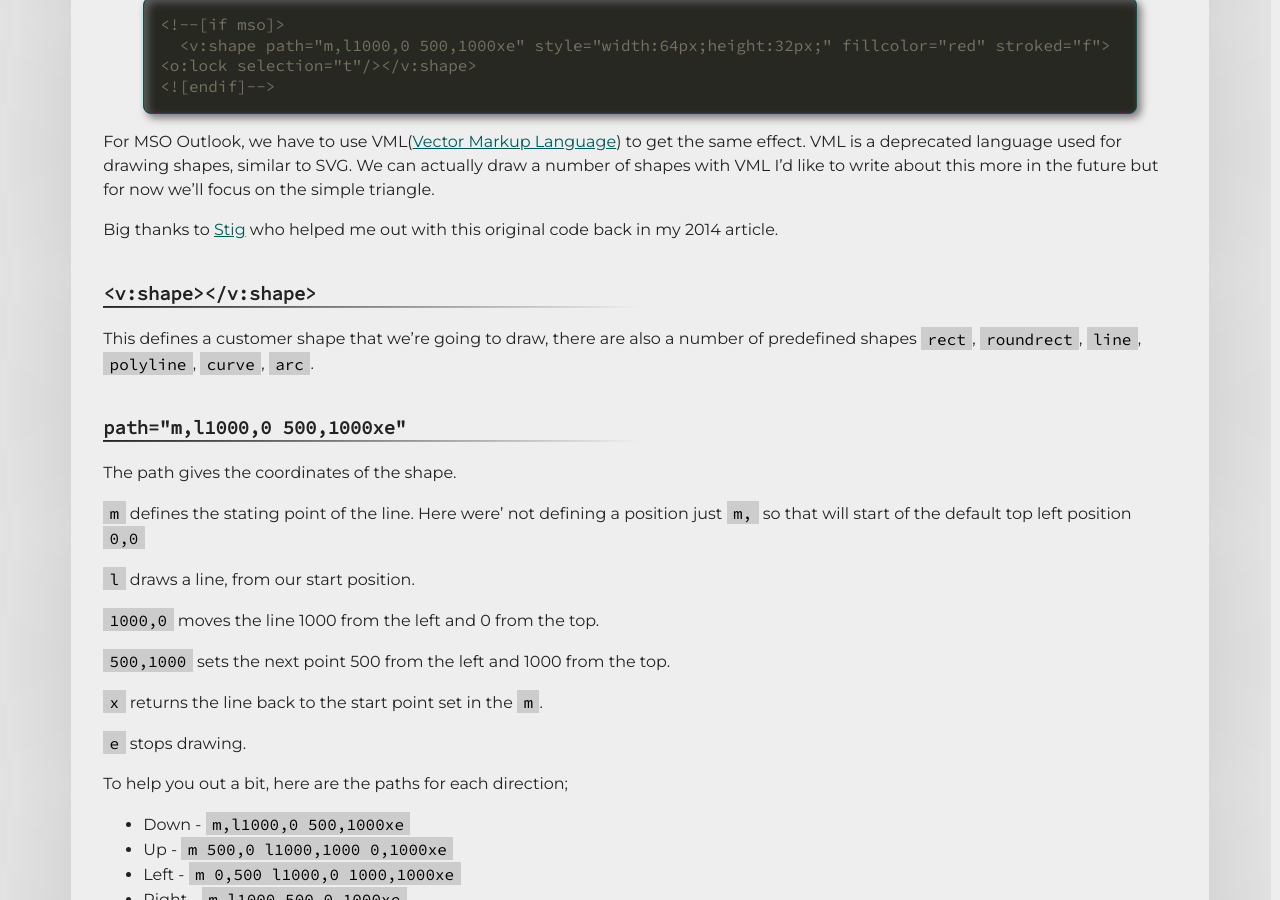
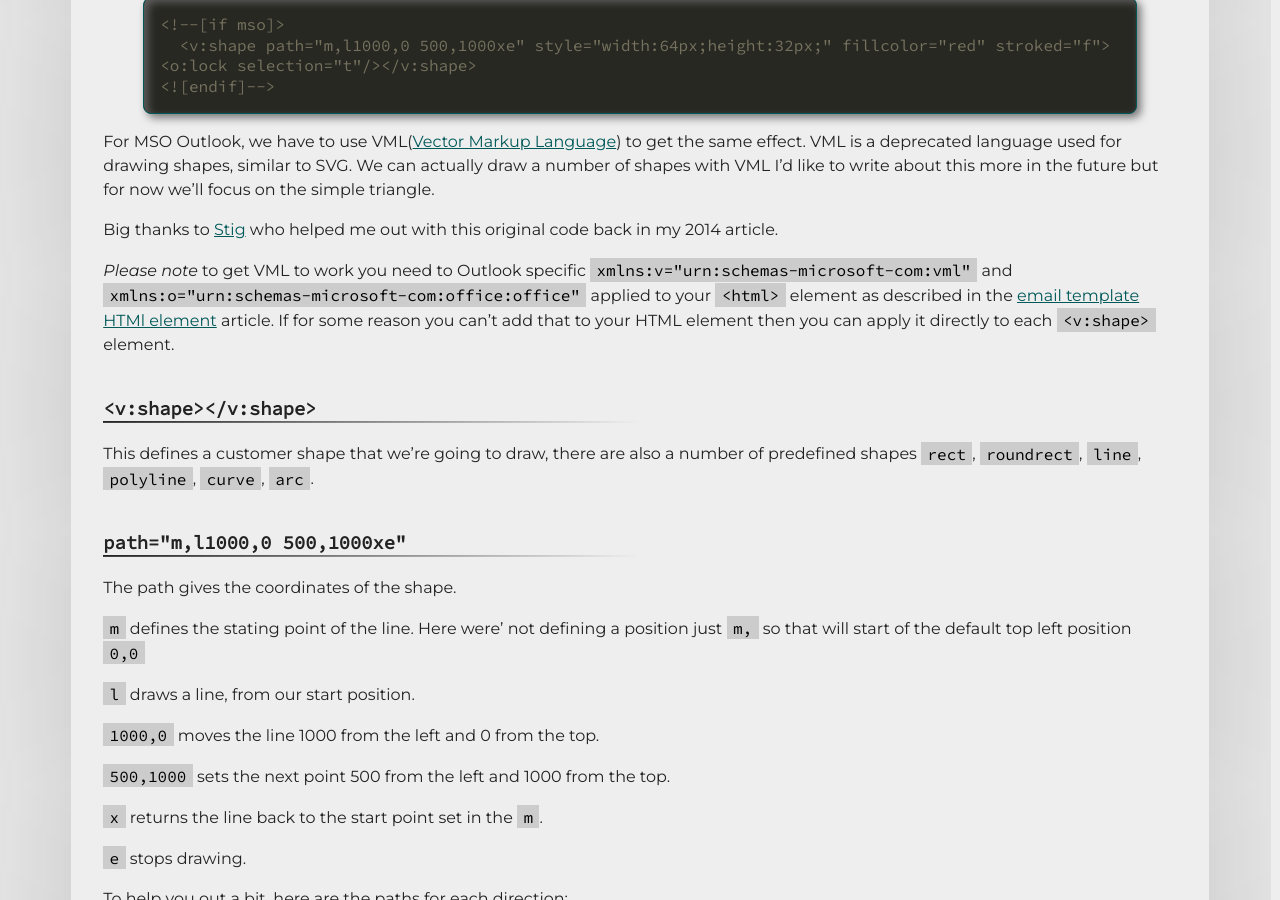
Before and after one commit to M-J-Robbins/good-email-code, a Jekyll site: the page built from email-enhancements/css-triangles.md, in a window 1280 px wide and 900 px high, scrolled down 1756 px. Built offline with Jekyll 4.4.1, drawn with Linux system fonts in a browser that asks for light colours; our own code applies the rules of GitHub Pages for plain Markdown files; a script that is not in the unit is left out.

Commit message:
Update css-triangles.md

```diff
--- a/email-enhancements/css-triangles.md
+++ b/email-enhancements/css-triangles.md
@@ -48,8 +48,10 @@ Or you can just set the border on 2 sides
 
 For MSO Outlook, we have to use VML([Vector Markup Language](https://docs.microsoft.com/en-us/windows/win32/vml/web-workshop---specs---standards----introduction-to-vector-markup-language--vml-)) to get the same effect.  VML is a deprecated language used for drawing shapes, similar to SVG.  We can actually draw a number of shapes with VML I'd like to write about this more in the future but for now we'll focus on the simple triangle.
 
+Big thanks to [Stig](https://twitter.com/stigm) who helped me out with this original code back in my 2014 article.
 
-Big thanks to [Stig](https://twitter.com/stigm) who helped me out with this original code back in my 2014 article.
+*Please note* to get VML to work you need to Outlook specific `xmlns:v="urn:schemas-microsoft-com:vml"` and `xmlns:o="urn:schemas-microsoft-com:office:office"` applied to your `<html>` element as described in the [email template HTMl element](https://www.goodemailcode.com/email-code/template#html-element) article.  If for some reason you can't add that to your HTML element then you can apply it directly to each `<v:shape>` element.
+
 
 ### `<v:shape></v:shape>`
 This defines a customer shape that we're going to draw, there are also a number of predefined shapes `rect`, `roundrect`, `line`, `polyline`, `curve`, `arc`.
```
